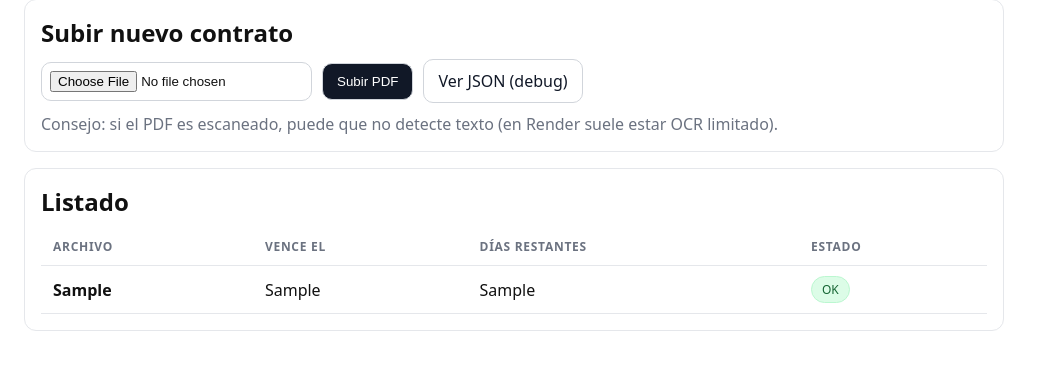
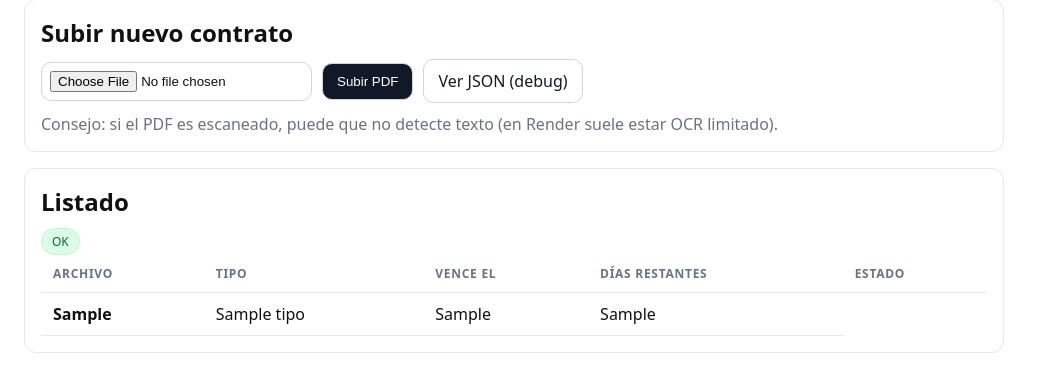
Before and after one commit to salgadocarlosd-hub/ia-contratos, a FastAPI app: template templates/dashboard.html in a window 1280 px wide. Shown: the part 237-629 px from the top of the page, without its empty margins (0-1043 px from the left). Run offline with FastAPI, Linux system fonts and the light colour scheme; the template is opened without the code that fills it: most values are stand-ins (such as "Sample title", 1, 10 or a date in 2020).

Commit message:
mostrar tipo contrato

```diff
--- a/templates/dashboard.html
+++ b/templates/dashboard.html
@@ -77,6 +77,7 @@
           <thead>
             <tr>
               <th>Archivo</th>
+              <th>Tipo</th>
               <th>Vence el</th>
               <th>Días restantes</th>
               <th>Estado</th>
@@ -87,9 +88,9 @@
               {% set dias = c.get("dias_restantes", 999999) %}
               <tr>
                 <td><b>{{ c.get("archivo_pdf","") }}</b></td>
+                <td>{{ c.get("tipo","otro") }}</td>
                 <td>{{ c.get("vence_el","") }}</td>
                 <td>{{ dias }}</td>
-                <td>
                   {% if dias <= 7 %}
                     <span class="pill pill-danger">Urgente</span>
                   {% elif dias <= 30 %}
```
